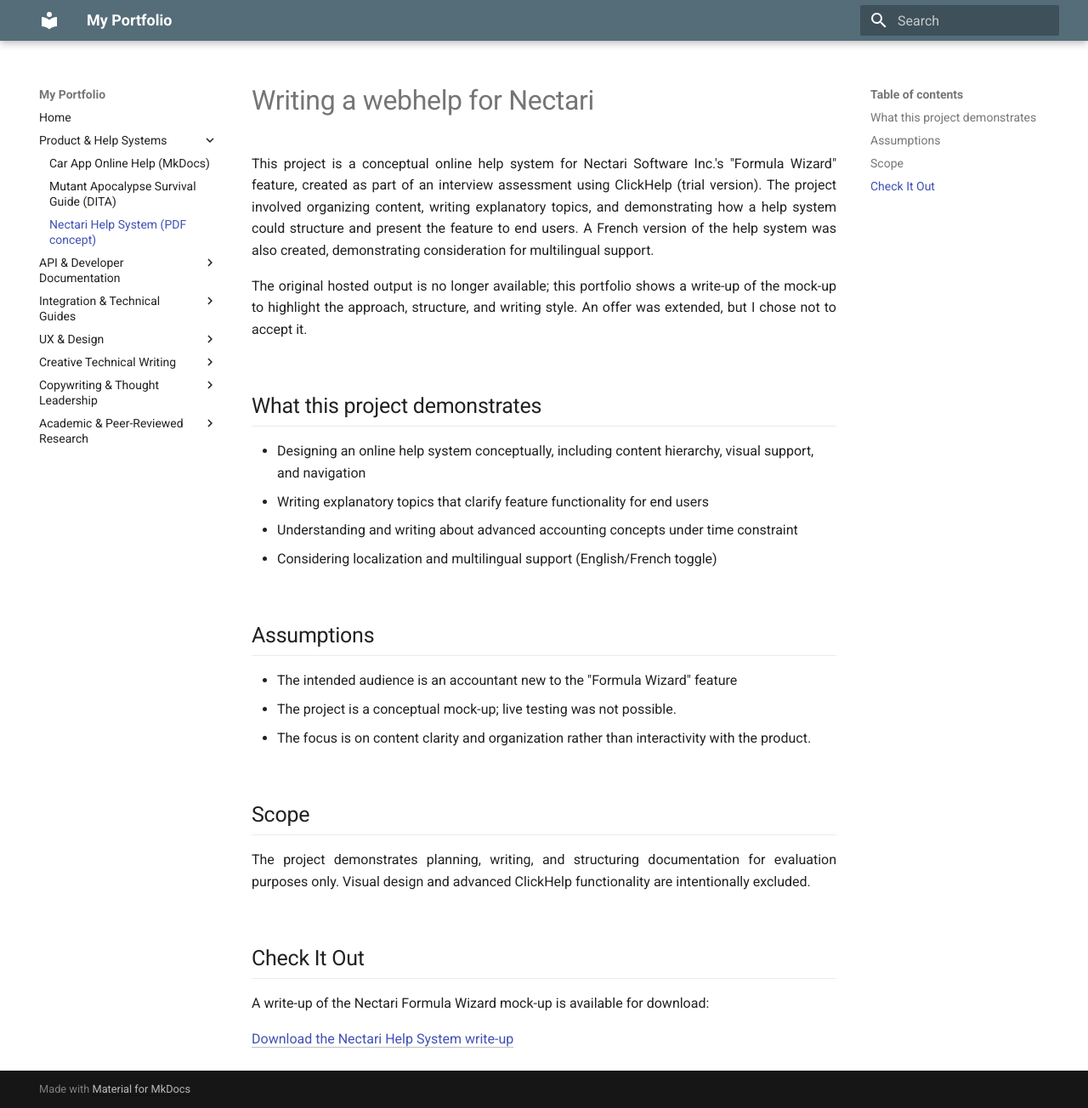
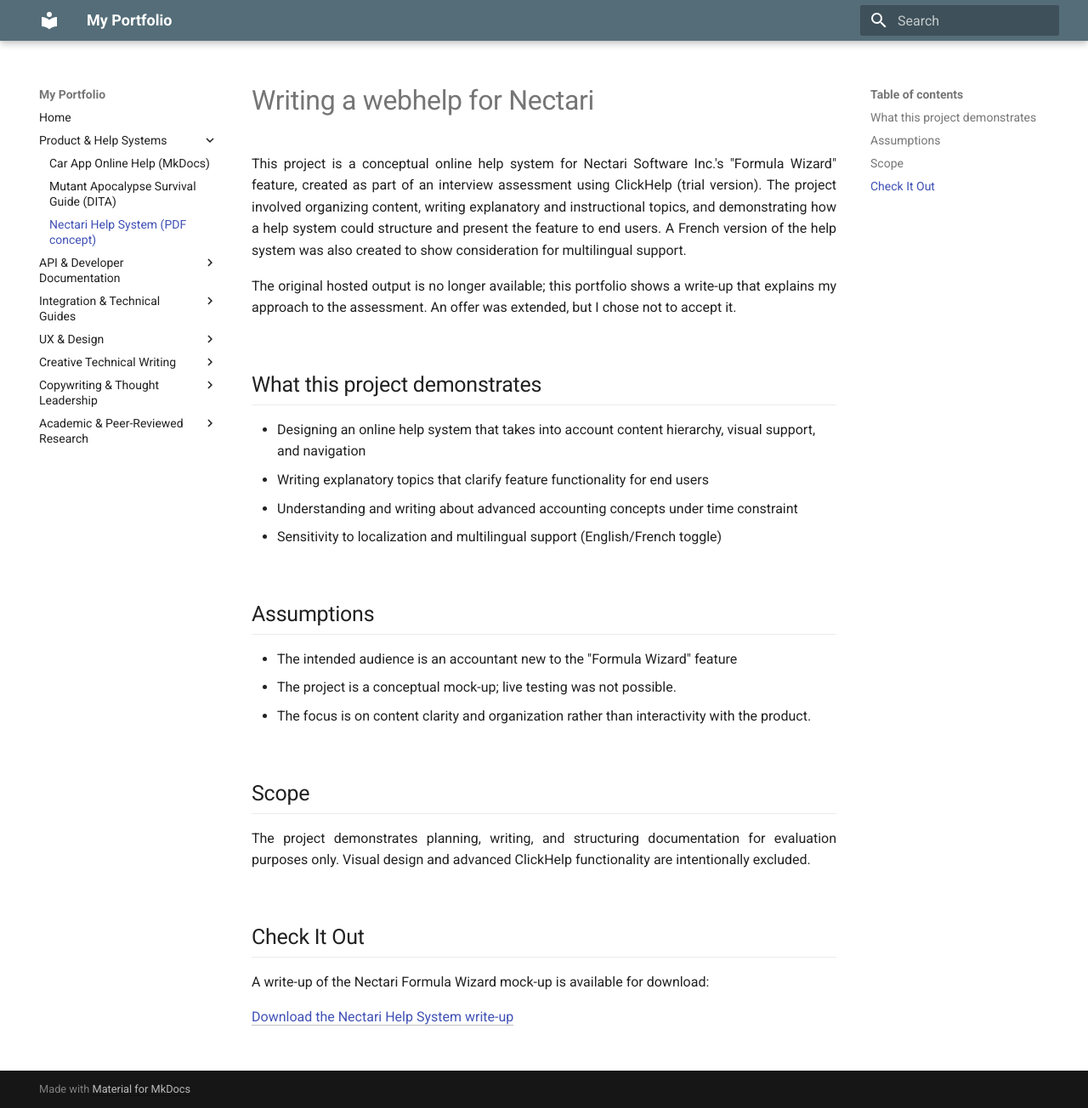
Before and after one commit to EmileLin01/myportfolio, an MkDocs documentation site: the page built from docs/Product & Help Systems/nectari-help.md, in a window 1280 px wide and 1304 px high. Shown: the whole window at 85% size. Built offline with MkDocs 1.6.1 and Material for MkDocs 9.7.7, drawn with Linux system fonts in a browser that asks for light colours.

Commit message:
Update nectari-help.md

```diff
--- a/docs/Product & Help Systems/nectari-help.md
+++ b/docs/Product & Help Systems/nectari-help.md
@@ -1,15 +1,15 @@
 # Writing a webhelp for Nectari
 
-This project is a conceptual online help system for Nectari Software Inc.'s "Formula Wizard" feature, created as part of an interview assessment using ClickHelp (trial version). The project involved organizing content, writing explanatory topics, and demonstrating how a help system could structure and present the feature to end users. A French version of the help system was also created, demonstrating consideration for multilingual support.
+This project is a conceptual online help system for Nectari Software Inc.'s "Formula Wizard" feature, created as part of an interview assessment using ClickHelp (trial version). The project involved organizing content, writing explanatory and instructional topics, and demonstrating how a help system could structure and present the feature to end users. A French version of the help system was also created to show consideration for multilingual support.
 
-The original hosted output is no longer available; this portfolio shows a write-up of the mock-up to highlight the approach, structure, and writing style. An offer was extended, but I chose not to accept it.
+The original hosted output is no longer available; this portfolio shows a write-up that explains my approach to the assessment. An offer was extended, but I chose not to accept it.
 
 ## What this project demonstrates
 
-- Designing an online help system conceptually, including content hierarchy, visual support, and navigation
+- Designing an online help system that takes into account content hierarchy, visual support, and navigation
 - Writing explanatory topics that clarify feature functionality for end users
 - Understanding and writing about advanced accounting concepts under time constraint
-- Considering localization and multilingual support (English/French toggle)
+- Sensitivity to localization and multilingual support (English/French toggle)
 
 ## Assumptions
 
@@ -25,4 +25,5 @@
 
 A write-up of the Nectari Formula Wizard mock-up is available for download:
 
+
 [Download the Nectari Help System write-up](nectari.pdf)
```
